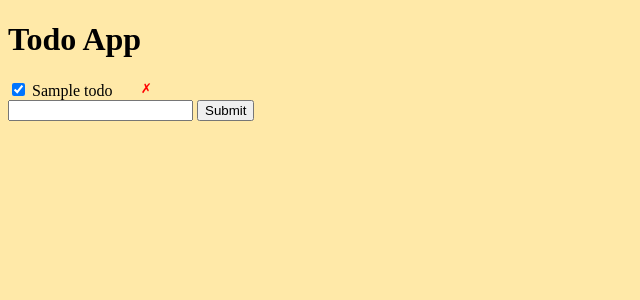
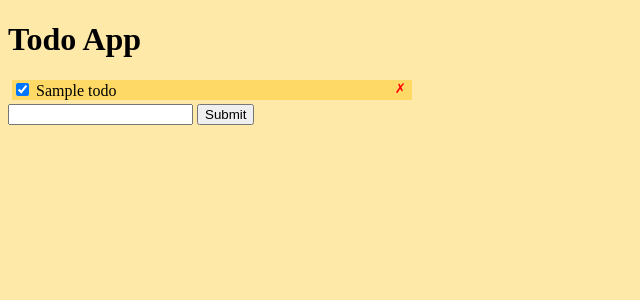
Before and after one commit to gwillig/todo_flask, a Flask app: page / in a window 1280 px wide. Shown: the top 300 px of the page, without its empty margins (0-640 px from the left). Run offline with Flask 2, Linux system fonts and the light colour scheme; tables that the repository leaves empty hold one stand-in row (values such as "Sample post"); some libraries are stand-ins or nearby versions.

Commit message:
FEAT: Improvement of general style'

```diff
--- a/app.py
+++ b/app.py
@@ -7,9 +7,10 @@ adds temporary git\bit to path      | "c:\Program Files\Git\bin\sh.exe" --login
 PGUSER=test PGPASSWORD=test psql -h localhost todoapp
 """
 
-from flask import Flask, render_template, request, redirect, url_for
+from flask import Flask, render_template, request, redirect, url_for,jsonify
 from flask_sqlalchemy import SQLAlchemy
 import sys
+
 from flask_migrate import Migrate
 app=Flask(__name__)
 app.config['SQLALCHEMY_DATABASE_URI'] ='postgresql://myapp:dbpass@localhost:15432/myapp'
@@ -68,12 +69,12 @@ def create_item():
     print(description)
     return redirect(url_for('index'))
 
+
 @app.route('/todo/change_complete',methods=['Post'])
 def change_complete():
     data = request.get_json()
     print(f'''
-            Description:{data["description"]}\n done: {data['done']}
-          '''
+            Description:{data["description"]}\n done: {data['done']}           '''
           )
     try:
         task = Todo.query.filter_by(name=data['description']).first()
@@ -87,5 +88,24 @@ def change_complete():
         db.session.close()
     return redirect(url_for('index'))
 
+
+@app.route('/todo/delete_item',methods=['delete'])
+def delete_item():
+    data = request.get_json()
+    print(f'''
+            Description:{data["description"]}
+          '''
+          )
+    try:
+        Todo.query.filter_by(name=data['description']).delete()
+        db.session.commit()
+    except:
+        db.session.rollback()
+        error=True
+        print(sys.exc_info())
+    finally:
+        db.session.close()
+    return jsonify({'success': True})
+
 if __name__=='__main__':
     app.run(host='0.0.0.0',port='3000',debug=True)
--- a/templates/index.html
+++ b/templates/index.html
@@ -8,6 +8,10 @@
 
         body{
             background-color:#ffc10759
+        }
+
+        span{
+        display: inline-block;
         }
 
         ul{
@@ -21,8 +25,7 @@
             outline:none;
             color:red;
             float:right;
-            background-color: transparent;
-            -webkit-appearance: button;
+            background-color:transparent;
         }
 
         .delete_button:hover{
@@ -31,7 +34,9 @@
         }
 
         li{
-            width:150px;
+            width:400px;
+            background-color: hsla(45, 100%, 70%, 1);
+            margin: 4px;
         }
     </style>
 </head>
@@ -43,7 +48,7 @@
             <li>
                 <input  onclick="clicked_checkbox(this)"type="checkbox" {%if item.done%}checked {%endif%}>
                 <span class="todo_description">{{item.description}}</span>
-                <button class="delete_button" >&cross;</button>
+                <button class="delete_button"  onclick="delete_item(this)">&cross;</button>
             </li>
             {%endfor%}
         </ul>
@@ -56,6 +61,36 @@
 
 </body>
 <script>
+
+    function delete_item(el){
+    /**
+    @description:
+        Delete item from front-end and back-end
+    @args:
+        el(HTML-element)
+    @return:
+        nothing
+    */
+    //1.Step: Get the description of the clicked item
+        let parent_li = el.closest("li");
+        let description = parent_li.querySelector("span").textContent;
+    //2.Step: Make a fetch to the back-end
+        fetch('/todo/delete_item',
+              {
+                method: 'delete',
+                body:JSON.stringify(
+                        {description:description}
+                    ),
+                 headers:{'Content-Type':'Application/JSON'},
+              }
+        ).then(function(){
+                //3.Step: On success remove the parent_li
+            parent_li.remove();
+            }
+        )
+    }
+
+
     function clicked_checkbox(el){
         /**
         @description:
@@ -69,6 +104,7 @@
         //1.Step: send description and checked status back to the controller (back-end)
             let parent_li = el.closest("li");
             let description = parent_li.querySelector("span").textContent;
+        //2.Step: Make a fetch to the back-end
            fetch("/todo/change_complete",
                  {
                     method:'Post',
```
Lines whose indentation alone changed are shown as unchanged.
